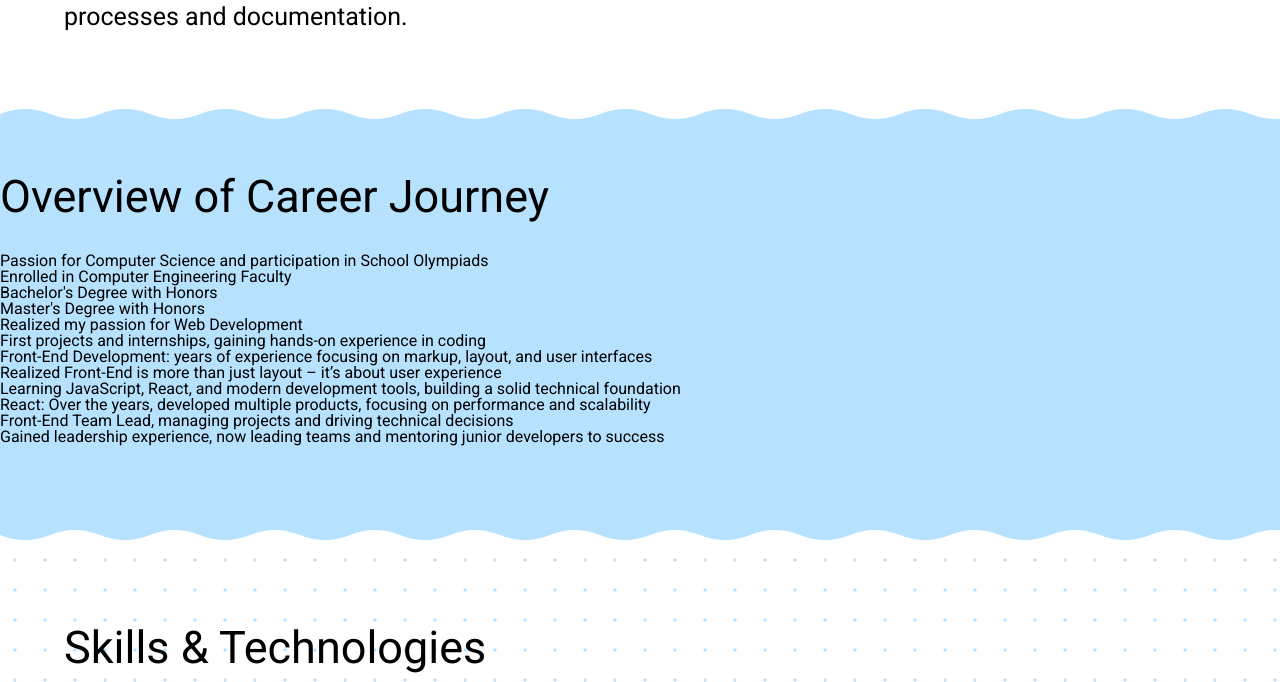
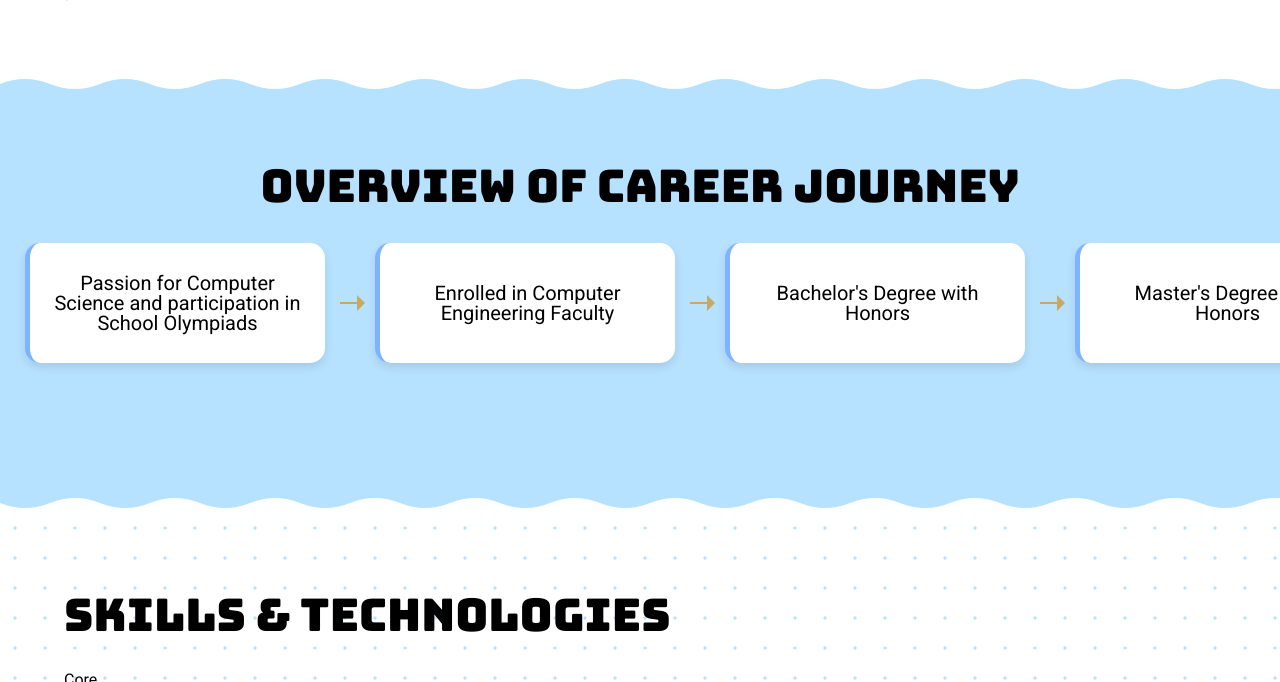
Before and after one commit to valentyna-antoniuk/valentyna-site, an Astro site: page / in a window 1280 px wide. Shown: the part 931-1613 px from the top of the page. Built offline with nearby package versions, Linux system fonts and the light colour scheme; Astro itself is replaced by a stand-in of ours.

Commit message:
init path & new font

```diff
--- a/src/components/Head.astro
+++ b/src/components/Head.astro
@@ -15,4 +15,5 @@ import "../styles/global.css";
     href="https://fonts.googleapis.com/css2?family=Roboto:wght@400;700&display=swap"
     rel="stylesheet"
   />
+  <link href="https://fonts.googleapis.com/css2?family=Bungee&display=swap" rel="stylesheet">
 </head>
--- a/src/features/banner/Banner.astro
+++ b/src/features/banner/Banner.astro
@@ -1,6 +1,7 @@
 ---
 
 ---
+
 <section>
   <div class="content-container">
     <div class="content">
@@ -11,15 +12,21 @@
         <li>React Specialist</li>
       </ul>
     </div>
-        <img alt="banner" src="/banner.svg" class="bgSvg">
-        <img src="/valentyna-antoniuk.png" alt="Valentyna Antoniuk" class="valentyna" />
+    <img alt="banner" src="/banner.svg" class="bgSvg" />
+    <img
+      src="/valentyna-antoniuk.png"
+      alt="Valentyna Antoniuk"
+      class="valentyna"
+    />
   </div>
 </section>
 <div class="content-container">
   <div class="about">
-        I love JS, creating useful products, and finding interesting solutions. <br />
-        I know how to improve code quality and achieve the project's business goals. I have been working with startups for more than <b>6 years</b>. <br />
-        I have <b>4+ years</b> of experience managing a development team and have successfully improved processes and documentation. <br />
+    I love JS, creating useful products, and finding interesting solutions. <br/>
+    I know how to improve code quality and achieve the project's business goals.
+    I have been working with startups for more than <b>6 years</b>. <br />
+    I have <b>4+ years</b> of experience managing a development team and have successfully
+    improved processes and documentation. <br />
   </div>
 </div>
 
@@ -48,7 +55,7 @@
     top: 20%;
   }
   h1 {
-        font-size: 100px;
+    font-size: 70px;
   }
   ul {
     font-size: 40px;
@@ -60,7 +67,7 @@
     position: relative;
   }
   .about::before {
-        content: '❝';
+    content: "❝";
     display: block;
     position: absolute;
     font-size: 60px;
--- a/src/features/path/Path.astro
+++ b/src/features/path/Path.astro
@@ -4,7 +4,7 @@ import { careerJourney } from "./steps";
 
 <div class="wave-pattern"></div>
 <section>
-  <h2>Overview of Career Journey</h2>
+  <h2 style="text-align: center">Overview of Career Journey</h2>
   <ul>
     {careerJourney.map((str) => <li>{str}</li>)}
   </ul>
@@ -16,7 +16,7 @@ import { careerJourney } from "./steps";
   section {
     background: #b6e1ff;
     position: relative;
-    padding: 50px 0 80px;
+    padding: 70px 0 110px;
   }
 
   .wave-pattern {
@@ -32,4 +32,55 @@ import { careerJourney } from "./steps";
       width: 100%;
     }
   }
+  ul {
+    display: flex;
+    overflow: auto;
+    padding: 0 0 20px;
+    li {
+      box-shadow: 0 4px 10px rgba(0, 0, 0, 0.1);
+      padding: 20px;
+      width: 100%;
+      min-width: 300px;
+      flex-basis: 400px;
+      border-left: 5px solid #7eb3ff;
+      background: #fff;
+      border-radius: 15px;
+      margin: 0 25px;
+      display: flex;
+      align-items: center;
+      justify-content: center;
+      text-align: center;
+      font-size: 20px;
+      position: relative;
+      &:after {
+        content: "";
+        display: inline-block;
+        width: 0;
+        height: 0;
+        border-left: 8px solid #C8A962;
+        border-top: 8px solid transparent;
+        border-bottom: 8px solid transparent;
+        vertical-align: middle;
+        right: -40px;
+        position: absolute;
+      }
+      &:before {
+        width: 20px;
+        height: 2px;
+        background: #C8A962;
+        content: "";
+        display: inline-block;
+        vertical-align: middle;
+        right: -35px;
+        position: absolute;
+      }
+      &:last-child {
+        &:after, &:before {
+          display: none;
+        }
+      }
+    }
+  }
+  .step {
+  }
 </style>
--- a/src/styles/global.css
+++ b/src/styles/global.css
@@ -16,7 +16,12 @@ b {
   }
 }
 
+h1 {
+  font-family: "Bungee", serif;
+}
+
 h2 {
   font-size: 45px;
   margin-bottom: 34px;
+  font-family: "Bungee", serif;
 }
```
Lines whose indentation alone changed are shown as unchanged.
